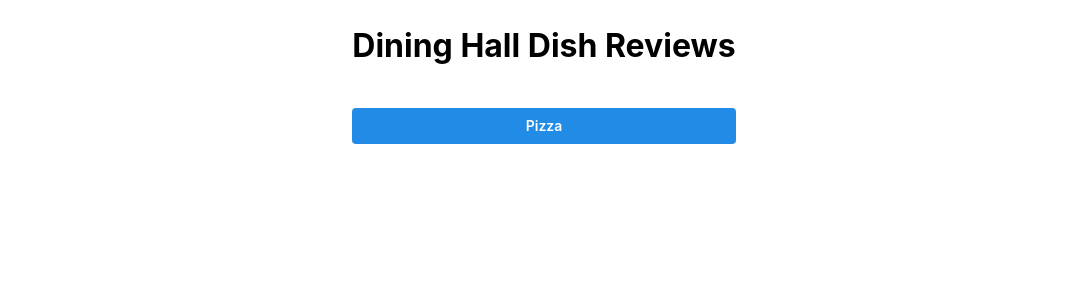
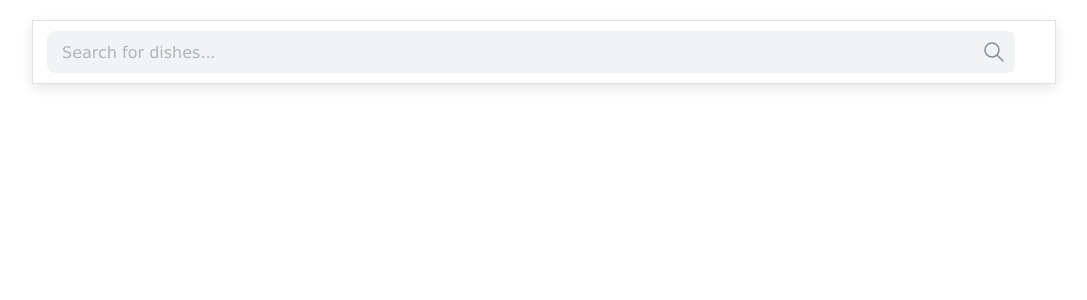
Before and after one commit to bh2779/4153-ui, a Next.js app: page / in a window 1280 px wide. Shown: the top 300 px of the page, without its empty margins (96-1183 px from the left). Built offline with nearby package versions, Linux system fonts and the light colour scheme.

Commit message:
Added skeleton of search bar

```diff
--- /dev/null
+++ b/components/DishSearch/DishSearch.jsx
@@ -0,0 +1,48 @@
+import { useState, useCallback } from "react";
+import SearchBar from "./SearchBar";
+import { List, Stack } from "@mantine/core";
+import SearchResult from "./SearchResult";
+import axios from "axios";
+import styles from "./DishSearch.module.css";
+
+// TODO: might need to memoize dining halls and stations so don't need to repopulate every time
+
+function DishSearch() {
+	const [results, setResults] = useState([]);
+
+	// useCallback to prevent re-rendering when passed to SearchBar child component
+	const handleSearch = useCallback(async (query) => {
+		try {
+			if (query) {
+				const response = await axios.get(`/api/searchDishes?query=${query}`);
+				setResults(response.data);
+			} else {
+				setResults([]);
+			}
+		} catch (error) {
+			console.error("Error fetching search results:", error);
+		}
+	}, []);
+
+	const handleSelect = (result) => {
+		console.log("Selected dish:", result);
+		// Add your navigation or detail view logic here
+	};
+
+	return (
+		<Stack spacing="md" className={styles.dishSearchContainer}>
+			<SearchBar onSearch={handleSearch} />
+			<List spacing="xs" className={styles.resultsList}>
+				{results.map((result) => (
+					<SearchResult
+						key={result.id}
+						result={result}
+						onSelect={handleSelect}
+					/>
+				))}
+			</List>
+		</Stack>
+	);
+}
+
+export default DishSearch;
--- /dev/null
+++ b/components/DishSearch/DishSearch.module.css
@@ -0,0 +1,47 @@
+/* DishSearch.module.css */
+
+/* SearchBar Styles */
+.searchBar {
+	padding: 10px 14px;
+	border-radius: 8px;
+	box-shadow: 0 4px 12px rgba(0, 0, 0, 0.1);
+	border: 1px solid #e0e0e0;
+}
+
+/* SearchResult Styles */
+.searchResult {
+	cursor: pointer;
+	padding: 10px 15px;
+	border-radius: 8px;
+	transition: background-color 0.2s;
+}
+
+.searchResult:hover {
+	background-color: #f5f5f5; /* Light gray on hover */
+}
+
+.searchInput {
+	padding: 10px 14px 10px 14px; /* Adjust padding for space on the left */
+	padding-right: 40px; /* Add padding on the right for the icon */
+	box-shadow: 0 4px 12px rgba(0, 0, 0, 0.1); /* Soft shadow */
+	border: 1px solid #e0e0e0; /* Light border for structure */
+}
+
+/* DishSearch Container */
+.dishSearchContainer {
+	max-width: 80%;
+	margin: auto;
+	padding-top: 20px;
+}
+
+.resultsList {
+	border-radius: 8px;
+	box-shadow: 0 2px 8px rgba(0, 0, 0, 0.1);
+}
+
+.resultsList {
+	border-radius: 8px;
+	box-shadow: 0 2px 8px rgba(0, 0, 0, 0.1);
+	list-style-type: none; /* Remove bullets */
+	padding-left: 0; /* Remove left padding */
+}
--- /dev/null
+++ b/components/DishSearch/SearchBar.jsx
@@ -0,0 +1,48 @@
+// components/SearchBar.js
+import { useState, useEffect, useRef } from "react";
+import { TextInput, Loader } from "@mantine/core";
+import { IconSearch } from "@tabler/icons-react";
+import styles from "./DishSearch.module.css";
+
+function SearchBar({ onSearch }) {
+	const [query, setQuery] = useState("");
+	const [loading, setLoading] = useState(false);
+	const isMounted = useRef(false);
+
+	useEffect(() => {
+		// to prevent loading icon from appearing on initial render
+		if (isMounted.current) {
+			setLoading(true);
+		} else {
+			isMounted.current = true;
+		}
+		const delayDebounceFn = setTimeout(() => {
+			onSearch(query);
+			setLoading(false);
+		}, 750); // Debounce API call
+
+		return () => clearTimeout(delayDebounceFn);
+	}, [query, onSearch]);
+
+	return (
+		<TextInput
+			placeholder="Search for dishes..."
+			value={query}
+			onChange={(e) => setQuery(e.target.value)}
+			radius="md" // Rounded corners
+			size="md" // Medium size
+			variant="filled" // Filled style
+			className={styles.searchInput}
+			rightSection={
+				loading ? (
+					<Loader size={24} />
+				) : (
+					<IconSearch style={{ height: 24, width: 24 }} stroke={1.5} />
+				)
+			}
+			rightSectionWidth={40} // Set the width of the icon container
+		/>
+	);
+}
+
+export default SearchBar;
--- /dev/null
+++ b/components/DishSearch/SearchResult.jsx
@@ -0,0 +1,25 @@
+// components/SearchResult.js
+import { Text, List, Group } from "@mantine/core";
+import styles from "./DishSearch.module.css";
+
+function SearchResult({ result, onSelect }) {
+	return (
+		<List.Item
+			onClick={() => onSelect(result)}
+			className={styles.searchResult}
+			sx={(theme) => ({
+				"&:hover": {
+					backgroundColor: theme.colors.gray[0], // Light gray background on hover
+				},
+			})}
+		>
+			<Group>
+				<Text weight={500}>{result.name}</Text> {/* Slightly bolder text */}
+				<Text weight={500}>{result.diningHall}</Text>
+				<Text weight={500}>{result.station}</Text>
+			</Group>
+		</List.Item>
+	);
+}
+
+export default SearchResult;
--- a/package.json
+++ b/package.json
@@ -5,11 +5,12 @@
 	"dependencies": {
 		"@mantine/core": "^7.13.4",
 		"@mantine/hooks": "^7.13.4",
+		"@tabler/icons-react": "^3.22.0",
 		"@testing-library/jest-dom": "^5.17.0",
 		"@testing-library/react": "^13.4.0",
 		"@testing-library/user-event": "^13.5.0",
 		"axios": "^1.7.7",
-		"next": "^15.0.1",
+		"next": "^15.0.3",
 		"react": "^18.3.1",
 		"react-dom": "^18.3.1",
 		"react-router-dom": "^6.26.2",
--- a/pages/_app.js
+++ b/pages/_app.js
@@ -3,7 +3,15 @@ import "@mantine/core/styles.css";
 
 export default function App({ Component, pageProps }) {
 	return (
-		<MantineProvider withGlobalStyles withNormalizeCSS>
+		<MantineProvider
+			withGlobalStyles
+			withNormalizeCSS
+			theme={{
+				fontFamily: "Verdana, sans-serif",
+				fontFamilyMonospace: "Monaco, Courier, monospace",
+				headings: { fontFamily: "Greycliff CF, sans-serif" },
+			}}
+		>
 			<Component {...pageProps} />
 		</MantineProvider>
 	);
--- /dev/null
+++ b/pages/api/searchDishes.js
@@ -0,0 +1,14 @@
+// pages/api/searchDishes.js
+export default async function handler(req, res) {
+	const { query } = req.query;
+	// Replace with your actual data fetching logic
+	// const dishes = await fetchDishes(query); // Mocked or real DB/API call
+	const dishes = [
+		{ name: "Omelette", diningHall: "John Jay", station: "Grill" },
+		{ name: "Grilled Cheese", diningHall: "Ferris", station: "Action" },
+	];
+
+	console.error(query);
+
+	res.status(200).json(dishes);
+}
--- a/pages/index.js
+++ b/pages/index.js
@@ -1,7 +1,8 @@
 import React, { useState } from "react";
-import { getDishReviews } from "../api/api";
+import { getDishReviews } from "./api/api";
 import TestButton from "../components/TestButton";
 import { Center, Stack } from "@mantine/core";
+import DishSearch from "../components/DishSearch/DishSearch";
 
 const Home = () => {
 	const [reviews, setReviews] = useState(null);
@@ -20,17 +21,19 @@ const Home = () => {
 	};
 
 	return (
-		<>
-			<div className="home">
-				<Center>
-					<Stack>
-						<h1 className="home__title">Dining Hall Dish Reviews</h1>
-						<TestButton text="Pizza" />
-						{/* {reviews && <p>{JSON.stringify(reviews, null, 2)}</p>} */}
-					</Stack>
-				</Center>
-			</div>
-		</>
+		<DishSearch />
+		// <>
+		// 	<div className="home">
+		// 		<Center>
+		// 			<Stack>
+		// 				<h1 className="home__title">Dining Hall Dish Reviews</h1>
+
+		// 				<TestButton text="Pizza" />
+		// 				{/* {reviews && <p>{JSON.stringify(reviews, null, 2)}</p>} */}
+		// 			</Stack>
+		// 		</Center>
+		// 	</div>
+		// </>
 	);
 };
 
```
Also changed, not shown: pages/api/api.js (renamed from api/api.js), 2 other files (tests, documents, lock files or other folders).
